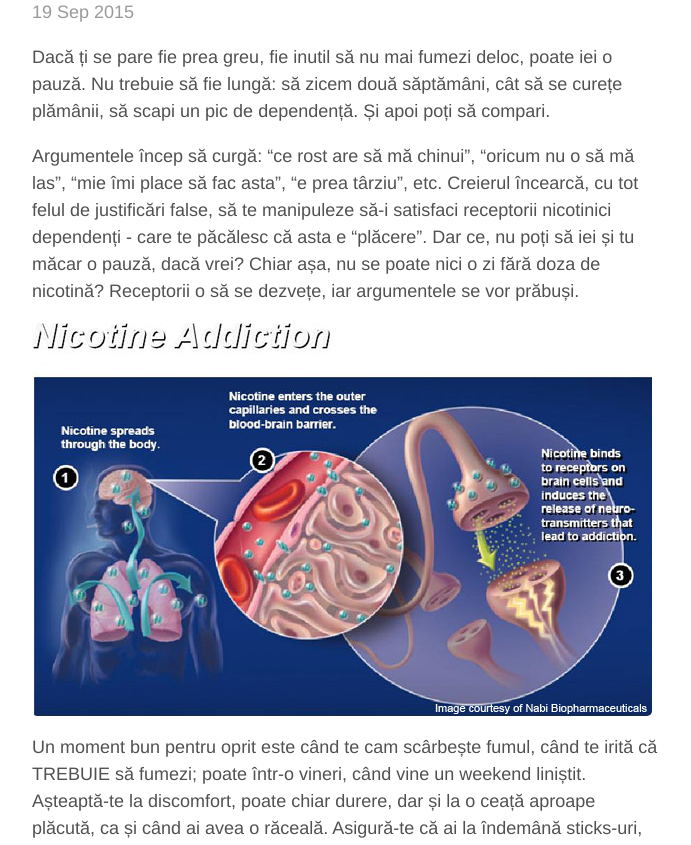
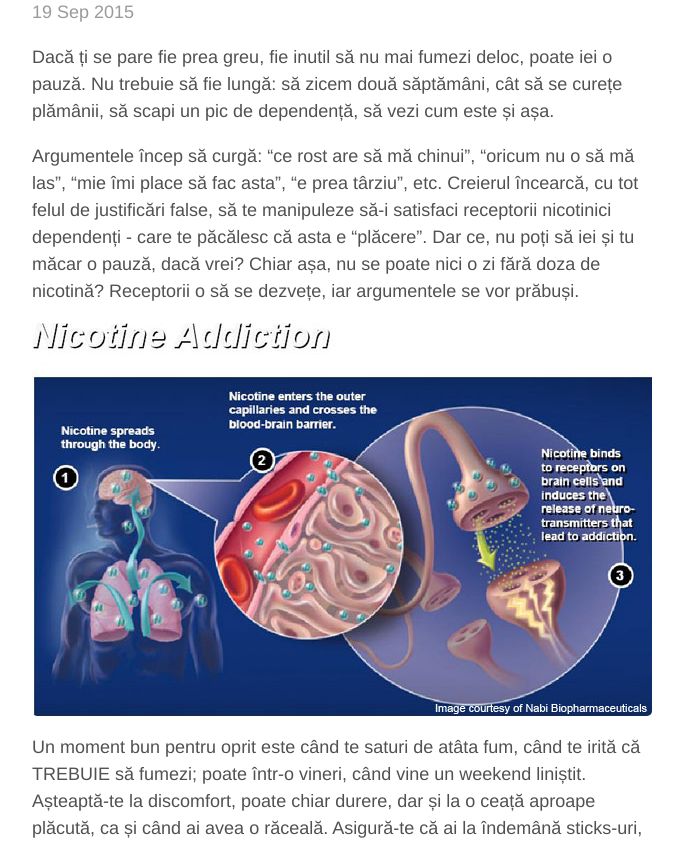
Before and after one commit to aoghina/aoghina.github.io, a Jekyll site: the page built from _posts/2015-09-19-daca-nu-te-lasi-poate-iei-o-pauza.md, in a window 1280 px wide. Shown: the part 164-1009 px from the top of the page, without its empty margins (293-984 px from the left). Built offline with Jekyll 4.4.1, drawn with Linux system fonts in a browser that asks for light colours; comment, search, counter and statistics services are not loaded; some of the changed text lies outside the part shown.

Commit message:
Update nu te lasa post

```diff
--- a/_posts/2015-09-19-daca-nu-te-lasi-poate-iei-o-pauza.md
+++ b/_posts/2015-09-19-daca-nu-te-lasi-poate-iei-o-pauza.md
@@ -5,7 +5,7 @@ comments: True
 lang: ro
 ---
 
-Dacă ți se pare fie prea greu, fie inutil să nu mai fumezi deloc, poate iei o pauză. Nu trebuie să fie lungă: să zicem două săptămâni, cât să se curețe plămânii, să scapi un pic de dependență. Și apoi poți să compari.
+Dacă ți se pare fie prea greu, fie inutil să nu mai fumezi deloc, poate iei o pauză. Nu trebuie să fie lungă: să zicem două săptămâni, cât să se curețe plămânii, să scapi un pic de dependență, să vezi cum este și așa.
 
 Argumentele încep să curgă: "ce rost are să mă chinui", "oricum nu o să mă las", "mie îmi place să fac asta", "e prea târziu", etc. Creierul încearcă, cu tot felul de justificări false, să te manipuleze să-i satisfaci receptorii nicotinici dependenți - care te păcălesc că asta e "plăcere". Dar ce, nu poți să iei și tu măcar o pauză, dacă vrei? Chiar așa, nu se poate nici o zi fără doza de nicotină? Receptorii o să se dezvețe, iar argumentele se vor prăbuși.
 
@@ -13,6 +13,6 @@ Argumentele încep să curgă: "ce rost are să mă chinui", "oricum nu o să m
 
 ![Dependența de nicotină](/assets/nicotine-addiction.jpg "Dependența de nicotină")
 
-Un moment bun pentru oprit este când te cam scârbește fumul, când te irită că TREBUIE să fumezi; poate într-o vineri, când vine un weekend liniștit. Așteaptă-te la discomfort, poate chiar durere, dar și la o ceață aproape plăcută, ca și când ai avea o răceală. Asigură-te că ai la îndemână sticks-uri, fructe și biscuiți. Uite-te la filme sau citește, chiar dacă nu te poți concentra. Luptă un pic cu dependența, că trece în câteva zile, și merită. Ieși la o plimbare, dă o tură cu bicicleta, și bucură-te de timpul care trece.
+Un moment bun pentru oprit este când te saturi de atâta fum, când te irită că TREBUIE să fumezi; poate într-o vineri, când vine un weekend liniștit. Așteaptă-te la discomfort, poate chiar durere, dar și la o ceață aproape plăcută, ca și când ai avea o răceală. Asigură-te că ai la îndemână sticks-uri, fructe și biscuiți. Uite-te la filme sau citește, chiar dacă nu te poți concentra. Luptă un pic cu dependența, că trece în câteva zile, și merită. Ieși la o plimbare, dă o tură cu bicicleta, și bucură-te de timpul care trece.
 
 După trei zile fără fumat, greul aproape a trecut. De-acum, te vei simți din ce în ce mai bine. Impulsurile se răresc, dar nu dispar complet. Poți oricând să reîncepi dacă vrei, dar are rost să faci asta acum? Nu e mai bine parcă, fără? Ai grijă când ieși cu prietenii, când te întristezi, când te enervezi - vezi că mai sunt și alte moduri de a te relaxa, de a produce dopamină. Iar dacă cazi, nu e prăpăd, pauza o poți relua oricând - cu cât mai repede, cu atât mai ușor; cu cât mai lungă, cu atât mai bine pentru tine.
```
